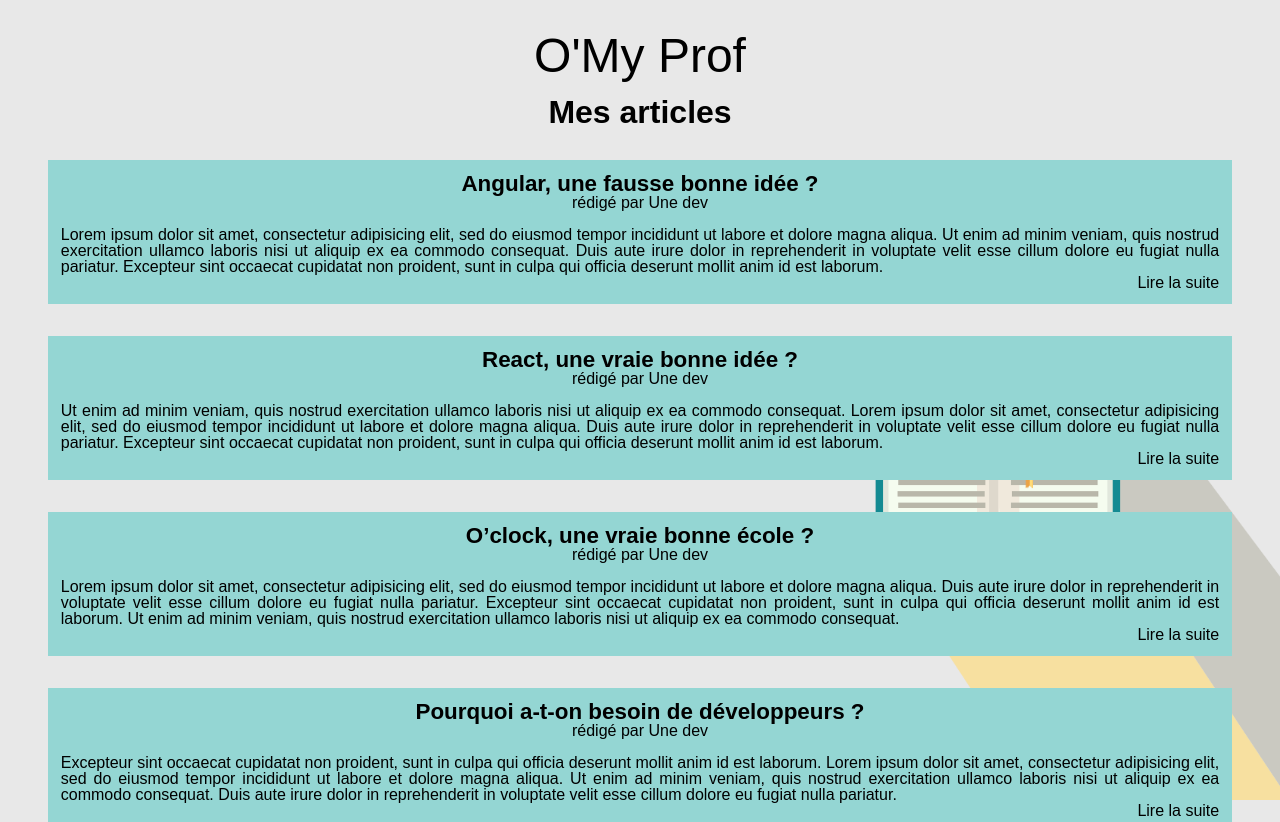
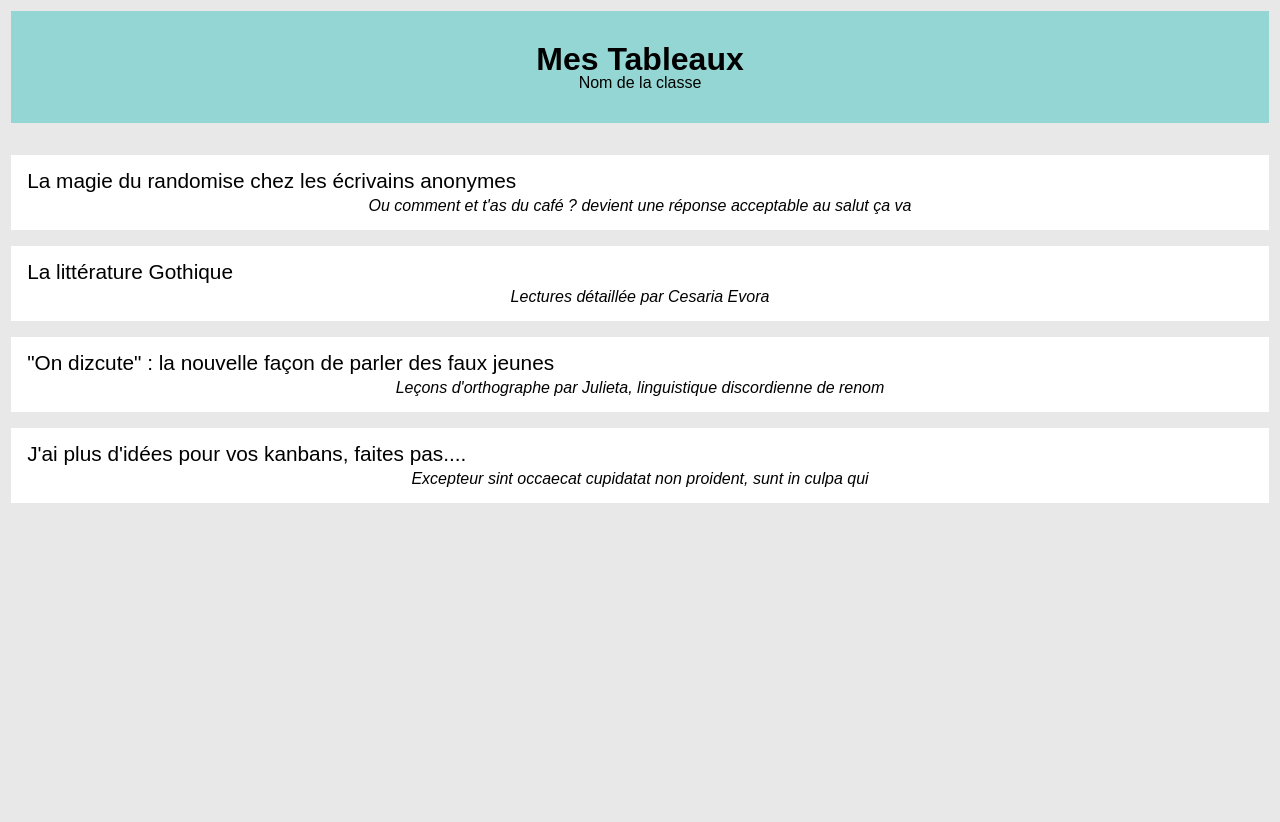
Before and after one commit to olivier-belleval/projet-professeur, a React app in the folder Front/: page / in a window 1280 px wide. Shown: the top 822 px of the page. After the commit the page ends 800 px from the top, so only its background shows below. Built offline with nearby package versions, Linux system fonts and the light colour scheme.

Commit message:
set up component+container with data(props) from kanban.js

```diff
--- a/Front/src/components/App/index.js
+++ b/Front/src/components/App/index.js
@@ -7,15 +7,17 @@ import './styles.scss';
 import HomePage from '../../containers/HomePage';
 import ArticleDetail from '../../containers/ArticleDetail';
 import ArticlesView from '../../containers/ArticlesView';
+import KanbansView from '../../containers/KanbansView';
 
 // == Composant
 const App = () => (
   <div className="app">
-    <Switch>
+    {/* <Switch>
       <Route exact path="/" component={HomePage} />
       <Route exact path="/articles" component={ArticlesView} />
       <Route exact path="/article/:slug" component={ArticleDetail} />
-    </Switch>
+    </Switch> */}
+    <KanbansView />
   </div>
 );
 
--- /dev/null
+++ b/Front/src/components/KanbansView/index.js
@@ -0,0 +1,32 @@
+import React from 'react';
+import './style.scss';
+
+const KanbansView = ({kanbans}) => {
+  console.log('kanban view')
+  return (
+    <div className="kanbans-view">
+      <div className="kanbans-view-head">
+        <h2 className="kanbans-view-head-title">
+          Mes Tableaux
+        </h2>
+        <span className="kanbans-view-head-subtitle">
+          Nom de la classe
+        </span>
+      </div>
+      {kanbans.map((kanban)=>(
+         <div className="kanbans-view-list">
+        <div className="kanban">
+        <h3 className="kanban-title">
+          {kanban.title}
+        </h3>
+        <span className="kanban-subtitle">
+          {kanban.description}
+        </span>
+        </div>
+      </div>
+      ))}
+
+    </div>
+)};
+
+export default KanbansView;
--- /dev/null
+++ b/Front/src/components/KanbansView/style.scss
@@ -0,0 +1,41 @@
+@use 'src/styles/vars';
+
+.kanbans-view{
+margin:0.7em;
+  &-head{
+    padding: 2em;
+    margin-bottom: 2em;
+    background-color: vars.$alt-dark-color;
+
+    &-title{
+      font-weight: 700;
+      font-size: 2em;
+    }
+
+    &-subtitle{
+
+    }
+  }
+
+  &-list{
+    background-color:vars.$lightest-color;
+  }
+}
+
+.kanban {
+  padding: 1em;
+  margin-bottom: 1em;
+  &:hover{
+    box-shadow: 5px 10px vars.$secondary-color;
+  }
+
+  &-title{
+    text-align: left;
+    font-size: 1.3em;
+    margin-bottom: 0.3em;
+  }
+
+  &-subtitle{
+    font-style: italic;
+  }
+}
--- /dev/null
+++ b/Front/src/containers/KanbansView.js
@@ -0,0 +1,10 @@
+import { connect } from 'react-redux';
+import KanbansView from '../components/KanbansView';
+
+const mapStateToProps = (state) => ({
+  kanbans: state.kanbans.kanbans,
+});
+
+const mapDispatchToProps = null;
+
+export default connect(mapStateToProps, mapDispatchToProps)(KanbansView);
--- /dev/null
+++ b/Front/src/data/kanbans.js
@@ -0,0 +1,26 @@
+export default [
+  {
+    id: 1,
+    title: 'La magie du randomise chez les écrivains anonymes',
+    description:
+      'Ou comment et t\'as du café ? devient une réponse acceptable au salut ça va ',
+  },
+  {
+    id: 2,
+    title: 'La littérature Gothique',
+    description:
+      'Lectures détaillée par Cesaria Evora',
+  },
+  {
+    id: 3,
+    title: '"On dizcute" : la nouvelle façon de parler des faux jeunes',
+    description:
+      'Leçons d\'orthographe par Julieta, linguistique discordienne de renom',
+  },
+  {
+    id: 4,
+    title: 'J\'ai plus d\'idées pour vos kanbans, faites pas....',
+    description:
+      'Excepteur sint occaecat cupidatat non proident, sunt in culpa qui ',
+  }
+];
--- a/Front/src/store/action/data-actions.js
+++ b/Front/src/store/action/data-actions.js
@@ -1,6 +1,7 @@
 export const GET_ARTICLES = 'GET_ARTICLES';
 export const GET_ARTICLES_ERROR = 'GET_ARTICLES_ERROR';
 export const GET_ARTICLES_SUCCESS = 'GET_ARTICLES_SUCCESS';
+export const GET_KANBANS = 'GET_KANBANS';
 
 export const getArticles = () => ({
   type: GET_ARTICLES,
@@ -15,3 +16,7 @@ export const getArticlesSuccess = (payload) =>({
   type: GET_ARTICLES_SUCCESS,
   payload,
 });
+
+export const getKanbans = () => ({
+  type: GET_KANBANS
+})
--- /dev/null
+++ b/Front/src/store/reducers/kanban.js
@@ -0,0 +1,18 @@
+import data from '../../data/kanbans';
+import { GET_KANBANS } from '../action/data-actions';
+
+export const initialState = {
+  kanbans: data,
+};
+
+export default (state = initialState, action = {}) => {
+  switch (action.type) {
+    case GET_KANBANS:
+      return {
+        ...state,
+        loading: true,
+      };
+    default:
+      return state;
+  }
+};
--- a/Front/src/store/reducers/root.js
+++ b/Front/src/store/reducers/root.js
@@ -2,8 +2,10 @@ import { combineReducers } from 'redux';
 
 import articles from './articles';
 import user from './index';
+import kanbans from './kanban';
 
 export default combineReducers({
   articles: articles,
-  user: user
+  user: user,
+  kanbans,
 });
--- a/Front/src/styles/_vars.scss
+++ b/Front/src/styles/_vars.scss
@@ -1,4 +1,5 @@
 $primary-color:#eab875;
+$secondary-color:#f7d2a2;
 $color:#f3cc91;
 $alt-color:#f3e3e2;
 $dark-color:#7bc5c1;
```
